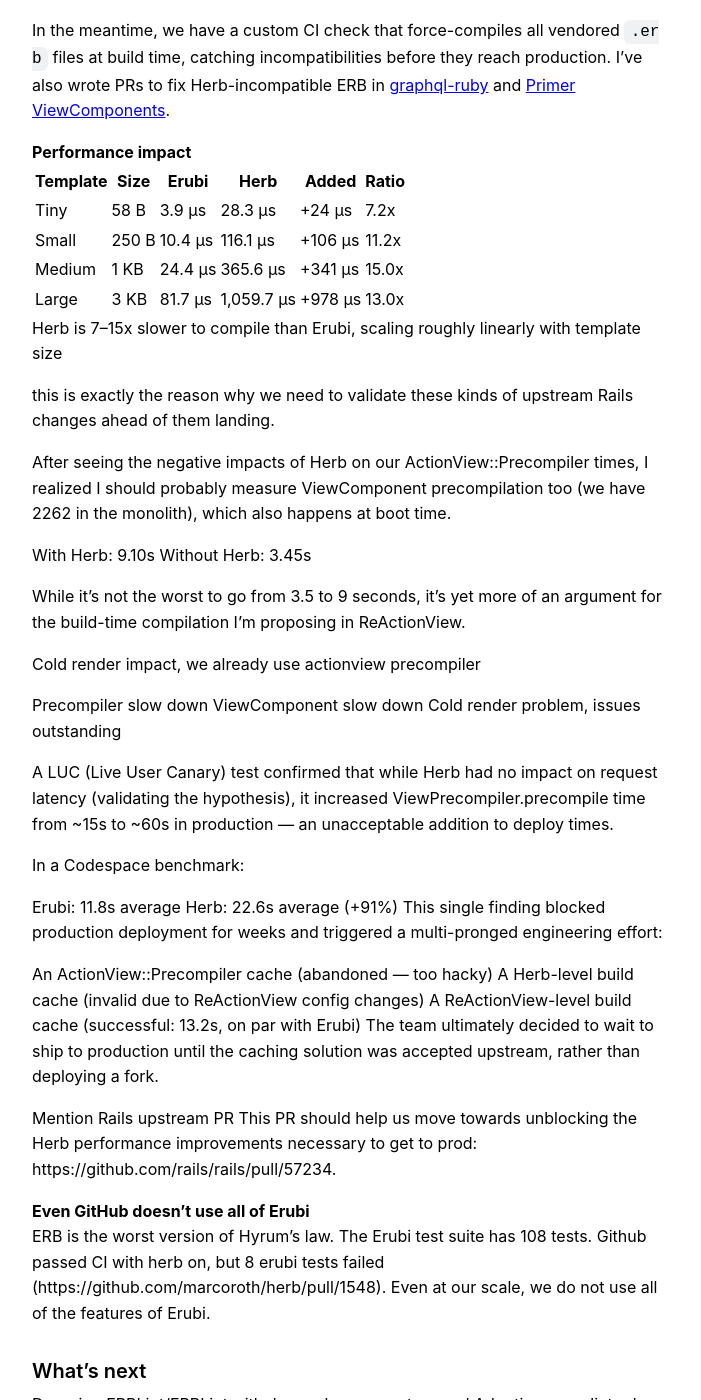
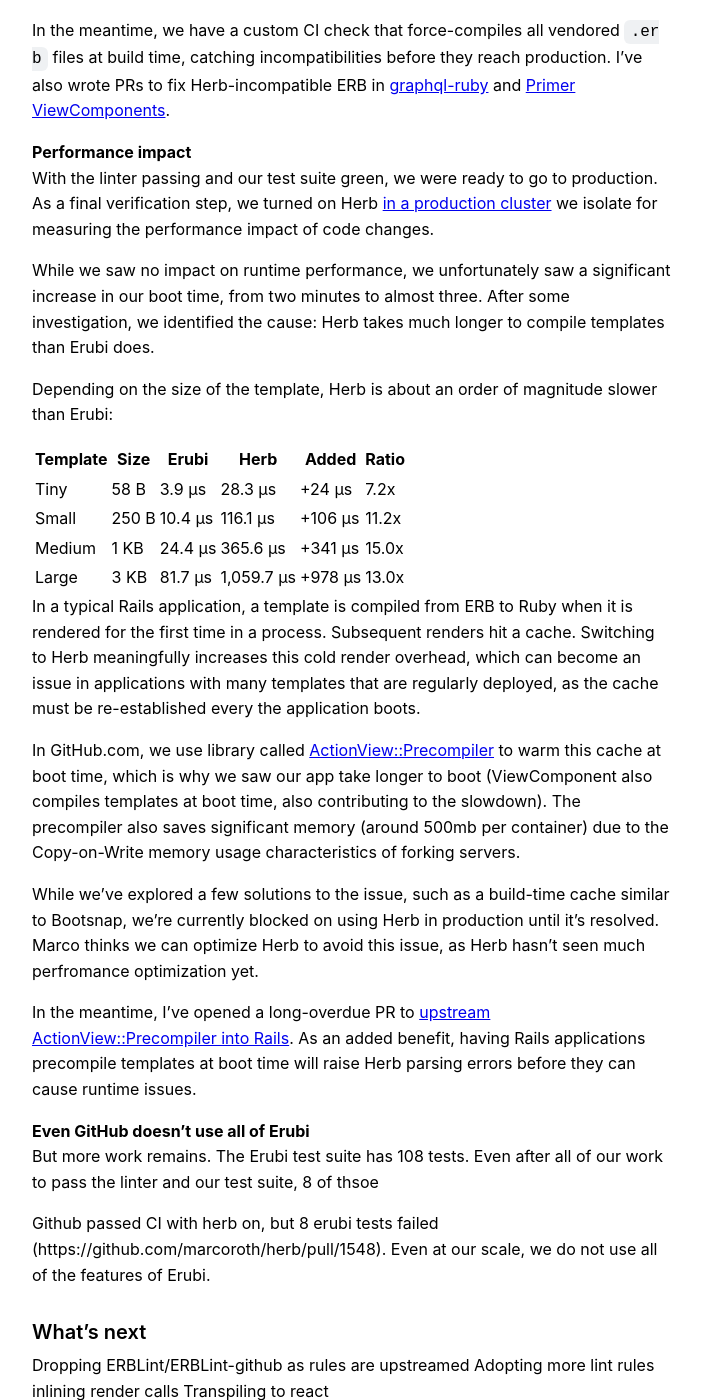
Before and after one commit to joelhawksley/identity, a Jekyll site: the page built from _posts/2026-05-06-adopting-herb-at-github.md, in a window 1280 px wide and 1400 px high, scrolled down 3962 px. Shown: the whole window, without its empty margins (288-989 px from the left). Built offline with Jekyll 4.4.1, drawn with Linux system fonts in a browser that asks for light colours; a script that is not in the unit is left out.

Commit message:
more writing

```diff
--- a/_posts/2026-05-06-adopting-herb-at-github.md
+++ b/_posts/2026-05-06-adopting-herb-at-github.md
@@ -146,7 +146,11 @@
 
 ### Performance impact
 
+With the linter passing and our test suite green, we were ready to go to production. As a final verification step, we turned on Herb [in a production cluster](https://github.com/github/performance-engineering/issues/1945) we isolate for measuring the performance impact of code changes.
 
+While we saw no impact on runtime performance, we unfortunately saw a significant increase in our boot time, from two minutes to almost three. After some investigation, we identified the cause: Herb takes much longer to compile templates than Erubi does.
+
+Depending on the size of the template, Herb is about an order of magnitude slower than Erubi:
 
 | Template | Size  | Erubi   | Herb       | Added   | Ratio |
 |----------|-------|---------|------------|---------|-------|
@@ -155,42 +159,19 @@
 | Medium   | 1 KB  | 24.4 µs | 365.6 µs   | +341 µs | 15.0x |
 | Large    | 3 KB  | 81.7 µs | 1,059.7 µs | +978 µs | 13.0x |
 
-Herb is 7–15x slower to compile than Erubi, scaling roughly linearly with template size
+In a typical Rails application, a template is compiled from ERB to Ruby when it is rendered for the first time in a process. Subsequent renders hit a cache. Switching to Herb meaningfully increases this cold render overhead, which can become an issue in applications with many templates that are regularly deployed, as the cache must be re-established every the application boots.
 
-this is exactly the reason why we need to validate these kinds of upstream Rails changes ahead of them landing.
+In GitHub.com, we use library called [ActionView::Precompiler](https://github.com/jhawthorn/actionview_precompiler/) to warm this cache at boot time, which is why we saw our app take longer to boot (ViewComponent also compiles templates at boot time, also contributing to the slowdown). The precompiler also saves significant memory (around 500mb per container) due to the Copy-on-Write memory usage characteristics of forking servers.
 
-After seeing the negative impacts of Herb on our ActionView::Precompiler times, I realized I should probably measure ViewComponent precompilation too (we have 2262 in the monolith), which also happens at boot time.
+While we've explored a few solutions to the issue, such as a build-time cache similar to Bootsnap, we're currently blocked on using Herb in production until it's resolved. Marco thinks we can optimize Herb to avoid this issue, as Herb hasn't seen much perfromance optimization yet.
 
-With Herb: 9.10s
-Without Herb: 3.45s
-
-While it's not the worst to go from 3.5 to 9 seconds, it's yet more of an argument for the build-time compilation I'm proposing in ReActionView.
-
-Cold render impact, we already use actionview precompiler
-
-Precompiler slow down
-ViewComponent slow down
-Cold render problem, issues outstanding
-
-A LUC (Live User Canary) test confirmed that while Herb had no impact on request latency (validating the hypothesis), it increased ViewPrecompiler.precompile time from ~15s to ~60s in production — an unacceptable addition to deploy times.
-
-In a Codespace benchmark:
-
-Erubi: 11.8s average
-Herb: 22.6s average (+91%)
-This single finding blocked production deployment for weeks and triggered a multi-pronged engineering effort:
-
-An ActionView::Precompiler cache (abandoned — too hacky)
-A Herb-level build cache (invalid due to ReActionView config changes)
-A ReActionView-level build cache (successful: 13.2s, on par with Erubi)
-The team ultimately decided to wait to ship to production until the caching solution was accepted upstream, rather than deploying a fork.
-
-Mention Rails upstream PR This PR should help us move towards unblocking the Herb performance improvements necessary to get to prod: https://github.com/rails/rails/pull/57234.
+In the meantime, I've opened a long-overdue PR to [upstream ActionView::Precompiler into Rails](https://github.com/rails/rails/pull/57234). As an added benefit, having Rails applications precompile templates at boot time will raise Herb parsing errors before they can cause runtime issues.
 
 ### Even GitHub doesn't use all of Erubi
 
-ERB is the worst version of Hyrum's law.
-The Erubi test suite has 108 tests. Github passed CI with herb on, but 8 erubi tests failed (https://github.com/marcoroth/herb/pull/1548). Even at our scale, we do not use all of the features of Erubi.
+But more work remains. The Erubi test suite has 108 tests. Even after all of our work to pass the linter and our test suite, 8 of thsoe
+
+ Github passed CI with herb on, but 8 erubi tests failed (https://github.com/marcoroth/herb/pull/1548). Even at our scale, we do not use all of the features of Erubi.
 
 ## What's next
 
```
